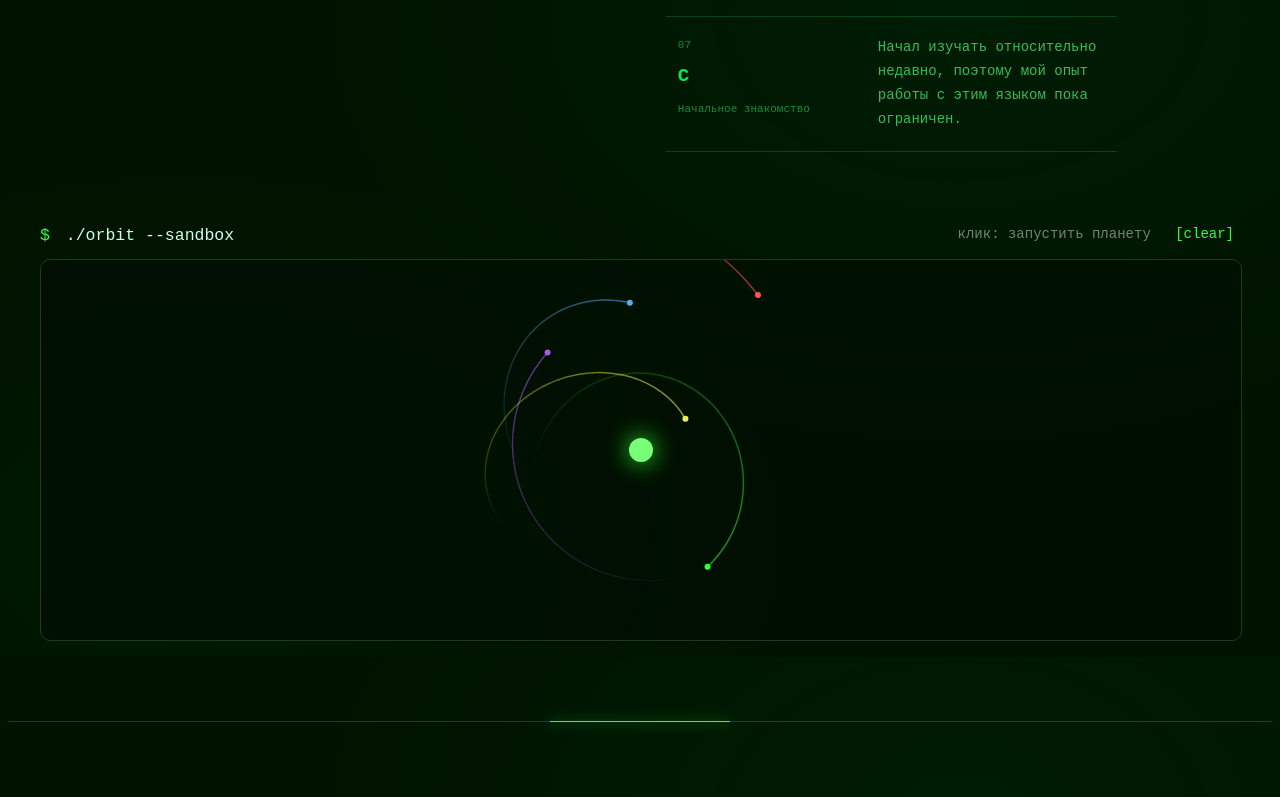
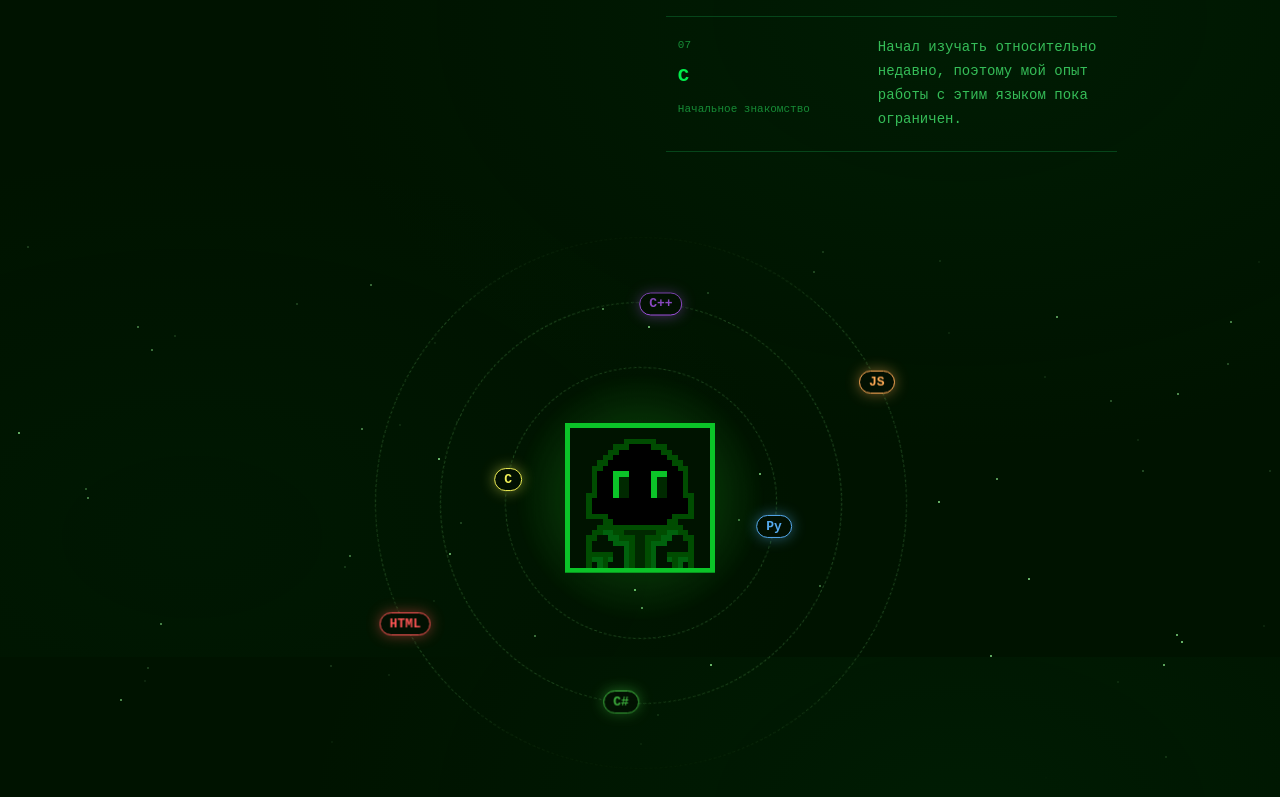
Before and after one commit to Grepleon/GrepleonWeb, a plain HTML site: page grepleon/index.html in a window 1280 px wide. Shown: the part 4143-4940 px from the top of the page. Drawn offline with Linux system fonts and the light colour scheme.

Commit message:
animation-2

```diff
--- a/grepleon/index.html
+++ b/grepleon/index.html
@@ -277,17 +277,25 @@
 
             </section>
         </div>
+    </div> <!-- конец .page -->
+
+<section class="scene" id="scene" aria-hidden="true">
+    <div class="stars" id="stars"></div>
+    <div class="core"><img src="res/Grepleon%202026.08%20logo150.png" alt=""></div>
+
+    <div class="ring r1">
+        <div class="arm" style="--a:0deg"><span class="badge" style="--c:#5ae">Py</span></div>
+        <div class="arm" style="--a:180deg"><span class="badge" style="--c:#ee5">C</span></div>
     </div>
-
-    <section class="orbit" id="orbit">
-      <div class="orbit-head">
-        <span><span class="prompt">$</span> ./orbit --sandbox</span>
-        <span class="orbit-hint">клик: запустить планету <button id="orbit-clear" type="button">[clear]</button></span>
-      </div>
-      <canvas id="orbit-canvas"></canvas>
-    </section>
-
-
+    <div class="ring r2">
+        <div class="arm" style="--a:70deg"><span class="badge" style="--c:#a5e">C++</span></div>
+        <div class="arm" style="--a:250deg"><span class="badge" style="--c:#5e5">C#</span></div>
+    </div>
+    <div class="ring r3">
+        <div class="arm" style="--a:20deg"><span class="badge" style="--c:#fa5">JS</span></div>
+        <div class="arm" style="--a:200deg"><span class="badge" style="--c:#f55">HTML</span></div>
+    </div>
+</section>
 
 <footer class="site-footer">
     <footer class="site-footer">
--- a/grepleon/scripts/grep.js
+++ b/grepleon/scripts/grep.js
@@ -1,94 +1,11 @@
 (() => {
-  const cv = document.getElementById('orbit-canvas');
-  const ctx = cv.getContext('2d');
-  const GM = 9000, SUN_R = 12, MAX = 60, TRAIL = 70;
-  const colors = ['#3f3', '#5ae', '#ee5', '#fa5', '#a5e', '#f55'];
-  const reduce = matchMedia('(prefers-reduced-motion: reduce)').matches;
-  let W, H, bodies = [], visible = true;
-
-  function resize() {
-    const dpr = devicePixelRatio || 1;
-    W = cv.clientWidth; H = cv.clientHeight;
-    cv.width = W * dpr; cv.height = H * dpr;
-    ctx.setTransform(dpr, 0, 0, dpr, 0, 0);
-  }
-
-  function spawn(x, y) {
-    const dx = x - W / 2, dy = y - H / 2, r = Math.hypot(dx, dy);
-    if (r < SUN_R * 2) return;
-    const dir = Math.random() < 0.5 ? 1 : -1;
-    const v = Math.sqrt(GM / r) * (0.7 + Math.random() * 0.5); // от эллипса до почти круга
-    bodies.push({
-      x, y, vx: -dy / r * v * dir, vy: dx / r * v * dir,
-      c: colors[Math.random() * colors.length | 0], trail: []
-    });
-    if (bodies.length > MAX) bodies.shift();
-  }
-
-  function seed() {
-    bodies = [];
-    for (let i = 0; i < 5; i++) {
-      const a = Math.random() * 6.28, r = 70 + Math.random() * Math.min(W, H) * 0.35;
-      spawn(W / 2 + Math.cos(a) * r, H / 2 + Math.sin(a) * r);
+    const box = document.getElementById('stars');
+    for (let i = 0; i < 70; i++) {
+        const s = document.createElement('i');
+        s.style.left = Math.random() * 100 + '%';
+        s.style.top = Math.random() * 100 + '%';
+        s.style.setProperty('--d', (2 + Math.random() * 4) + 's');
+        s.style.setProperty('--w', (-Math.random() * 6) + 's');
+        box.appendChild(s);
     }
-  }
-
-  function step() {
-    const cx = W / 2, cy = H / 2, dt = 0.1;
-    for (let s = 0; s < 6; s++) {
-      for (const b of bodies) {
-        const dx = cx - b.x, dy = cy - b.y;
-        const r2 = dx * dx + dy * dy + 25, r = Math.sqrt(r2);
-        const a = GM / r2;
-        b.vx += dx / r * a * dt; b.vy += dy / r * a * dt;
-        b.x += b.vx * dt; b.y += b.vy * dt;
-      }
-    }
-    bodies = bodies.filter(b => {
-      const r = Math.hypot(b.x - cx, b.y - cy);
-      return r > SUN_R && r < Math.max(W, H) * 1.5;
-    });
-    for (const b of bodies) {
-      b.trail.push(b.x, b.y);
-      if (b.trail.length > TRAIL * 2) b.trail.splice(0, 2);
-    }
-  }
-
-  function draw() {
-    ctx.clearRect(0, 0, W, H);
-    for (const b of bodies) {
-      ctx.strokeStyle = b.c; ctx.lineWidth = 1.5;
-      const n = b.trail.length / 2;
-      for (let i = 1; i < n; i++) {
-        ctx.globalAlpha = i / n * 0.6;
-        ctx.beginPath();
-        ctx.moveTo(b.trail[i * 2 - 2], b.trail[i * 2 - 1]);
-        ctx.lineTo(b.trail[i * 2], b.trail[i * 2 + 1]);
-        ctx.stroke();
-      }
-      ctx.globalAlpha = 1;
-      ctx.fillStyle = b.c;
-      ctx.beginPath(); ctx.arc(b.x, b.y, 3, 0, 6.283); ctx.fill();
-    }
-    ctx.shadowColor = '#3f3'; ctx.shadowBlur = 25; ctx.fillStyle = '#7f7';
-    ctx.beginPath(); ctx.arc(W / 2, H / 2, SUN_R, 0, 6.283); ctx.fill();
-    ctx.shadowBlur = 0;
-  }
-
-  function loop() {
-    if (visible) { step(); draw(); }
-    requestAnimationFrame(loop);
-  }
-
-  cv.addEventListener('pointerdown', e => {
-    const r = cv.getBoundingClientRect();
-    spawn(e.clientX - r.left, e.clientY - r.top);
-    if (reduce) draw();
-  });
-  document.getElementById('orbit-clear').addEventListener('click', () => { bodies = []; draw(); });
-  new IntersectionObserver(([e]) => visible = e.isIntersecting).observe(cv);
-  addEventListener('resize', () => { resize(); draw(); });
-
-  resize(); seed(); draw();
-  if (!reduce) loop();
 })();
--- a/grepleon/styles/grep.css
+++ b/grepleon/styles/grep.css
@@ -1,10 +1,52 @@
-.orbit { padding: 40px 20px 20px; max-width: 1200px; margin: 0 auto; font-family: monospace; }
-.orbit-head { display: flex; justify-content: space-between; flex-wrap: wrap; gap: 8px; color: #cfe; margin-bottom: 10px; }
-.orbit-head .prompt { color: #3f3; margin-right: 6px; }
-.orbit-hint { color: #6a8a6a; font-size: 14px; }
-.orbit-hint button { background: none; border: 0; color: #3f3; font: inherit; cursor: pointer; margin-left: 10px; }
-.orbit-hint button:hover { text-decoration: underline; }
-#orbit-canvas {
-  display: block; width: 100%; height: 380px; cursor: crosshair;
-  border: 1px solid #1f3a1f; border-radius: 10px; background: rgba(0, 10, 0, .45);
+.scene {
+    position: relative; height: 560px; overflow: hidden; margin-top: 40px;
+    -webkit-mask-image: linear-gradient(transparent, #000 18%, #000 80%, transparent);
+            mask-image: linear-gradient(transparent, #000 18%, #000 80%, transparent);
 }
+.stars { position: absolute; inset: 0; }
+.stars i {
+    position: absolute; width: 2px; height: 2px; border-radius: 50%; background: #9f9;
+    animation: twinkle var(--d) ease-in-out infinite; animation-delay: var(--w);
+}
+@keyframes twinkle { 0%, 100% { opacity: .1; } 50% { opacity: .9; } }
+
+.core {
+    position: absolute; left: 50%; top: 50%; width: 150px; height: 150px;
+    margin: -75px 0 0 -75px; z-index: 2;
+    animation: float 6s ease-in-out infinite;
+}
+.core::before {
+    content: ""; position: absolute; inset: -60px; border-radius: 50%;
+    background: radial-gradient(circle, rgba(51,255,51,.35), transparent 65%);
+    animation: pulse 4s ease-in-out infinite;
+}
+.core img { position: relative; width: 100%; height: 100%; object-fit: contain; image-rendering: pixelated; }
+@keyframes float { 0%, 100% { transform: translateY(-8px); } 50% { transform: translateY(8px); } }
+@keyframes pulse { 0%, 100% { opacity: .6; transform: scale(.95); } 50% { opacity: 1; transform: scale(1.08); } }
+
+.ring {
+    position: absolute; left: 50%; top: 50%;
+    width: var(--d); height: var(--d); margin: calc(var(--d) / -2) 0 0 calc(var(--d) / -2);
+    border: 1px dashed #1f4a1f; border-radius: 50%;
+    animation: spin var(--t) linear infinite;
+}
+.r1 { --d: 270px; --t: 18s; }
+.r2 { --d: min(400px, 88vw); --t: 28s; animation-direction: reverse; }
+.r3 { --d: min(530px, 98vw); --t: 42s; }
+.arm { position: absolute; inset: 0; transform: rotate(var(--a)); }
+.badge {
+    position: absolute; top: 0; left: 50%;
+    padding: 3px 9px; border: 1px solid var(--c); border-radius: 999px;
+    color: var(--c); background: #021002; font: 700 13px monospace;
+    box-shadow: 0 0 14px color-mix(in srgb, var(--c) 45%, transparent);
+    animation: unspin var(--t) linear infinite;
+}
+.r2 .badge { animation-direction: reverse; }
+@keyframes spin { to { transform: rotate(360deg); } }
+@keyframes unspin {
+    from { transform: translate(-50%, -50%) rotate(calc(var(--a) * -1)); }
+    to   { transform: translate(-50%, -50%) rotate(calc(var(--a) * -1 - 360deg)); }
+}
+@media (prefers-reduced-motion: reduce) {
+    .core, .core::before, .ring, .badge, .stars i { animation: none; }
+}
```
